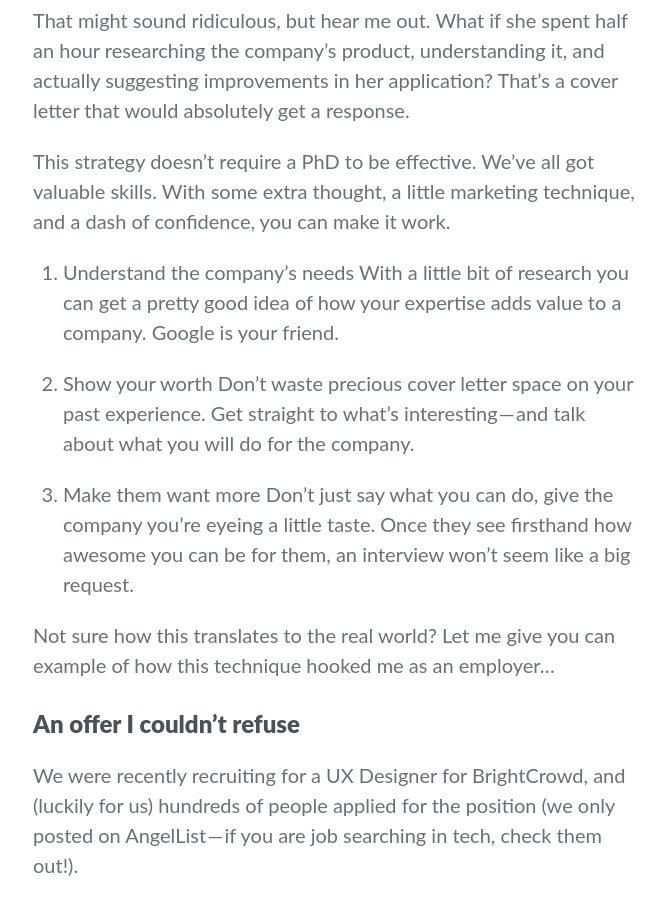
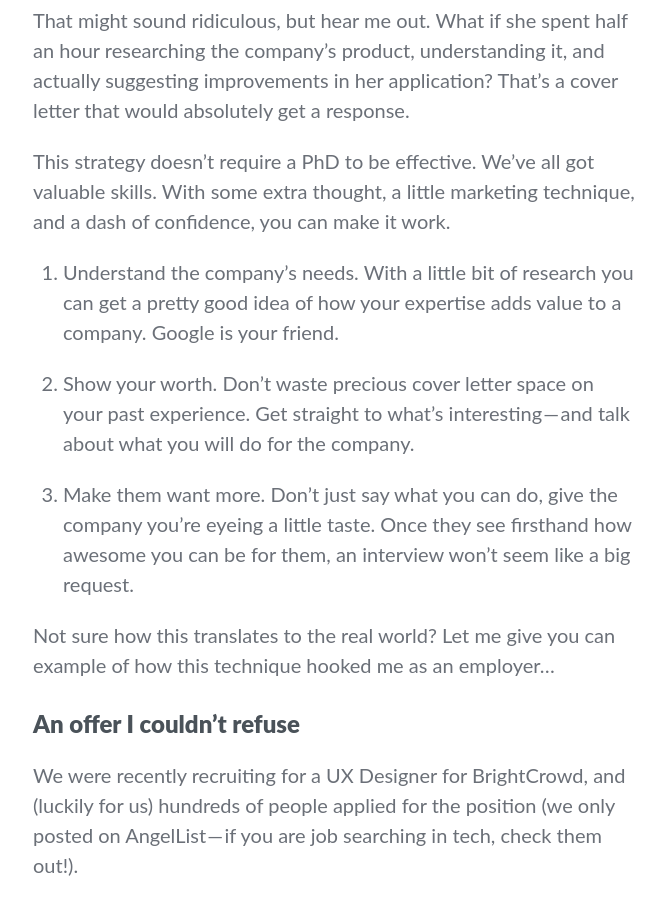
Before and after one commit to BrightCrowd/bc-blog, a Jekyll site: the page built from _posts/2017-11-11-make-an-offer-they-cant-refuse.md, in a window 1280 px wide and 900 px high, scrolled down 1205 px. Shown: the whole window, without its empty margins (306-971 px from the left). Built offline with Jekyll 4.4.1, drawn with Linux system fonts in a browser that asks for light colours; some web fonts are replaced; comment, search, counter and statistics services are not loaded.

Commit message:
Fix punctuation issues

```diff
--- a/_posts/2017-11-11-make-an-offer-they-cant-refuse.md
+++ b/_posts/2017-11-11-make-an-offer-they-cant-refuse.md
@@ -20,14 +20,12 @@ Her problem got me thinking about the nature of traditional job hunting. She’s
 That might sound ridiculous, but hear me out. What if she spent half an hour researching the company’s product, understanding it, and actually suggesting improvements in her application? That’s a cover letter that would absolutely get a response.
 
 This strategy doesn’t require a PhD to be effective. We’ve all got valuable skills. With some extra thought, a little marketing technique, and a dash of confidence, you can make it work.
-1. Understand the company’s needs
-With a little bit of research you can get a pretty good idea of how your expertise adds value to a company. Google is your friend.
 
-2. Show your worth
-Don’t waste precious cover letter space on your past experience. Get straight to what’s interesting — and talk about what you will do for the company.
+1. Understand the company’s needs. With a little bit of research you can get a pretty good idea of how your expertise adds value to a company. Google is your friend.
 
-3. Make them want more
-Don’t just say what you can do, give the company you’re eyeing a little taste. Once they see firsthand how awesome you can be for them, an interview won’t seem like a big request.
+2. Show your worth. Don’t waste precious cover letter space on your past experience. Get straight to what’s interesting — and talk about what you will do for the company.
+
+3. Make them want more. Don’t just say what you can do, give the company you’re eyeing a little taste. Once they see firsthand how awesome you can be for them, an interview won’t seem like a big request.
 
 Not sure how this translates to the real world? Let me give you can example of how this technique hooked me as an employer...
 
```
